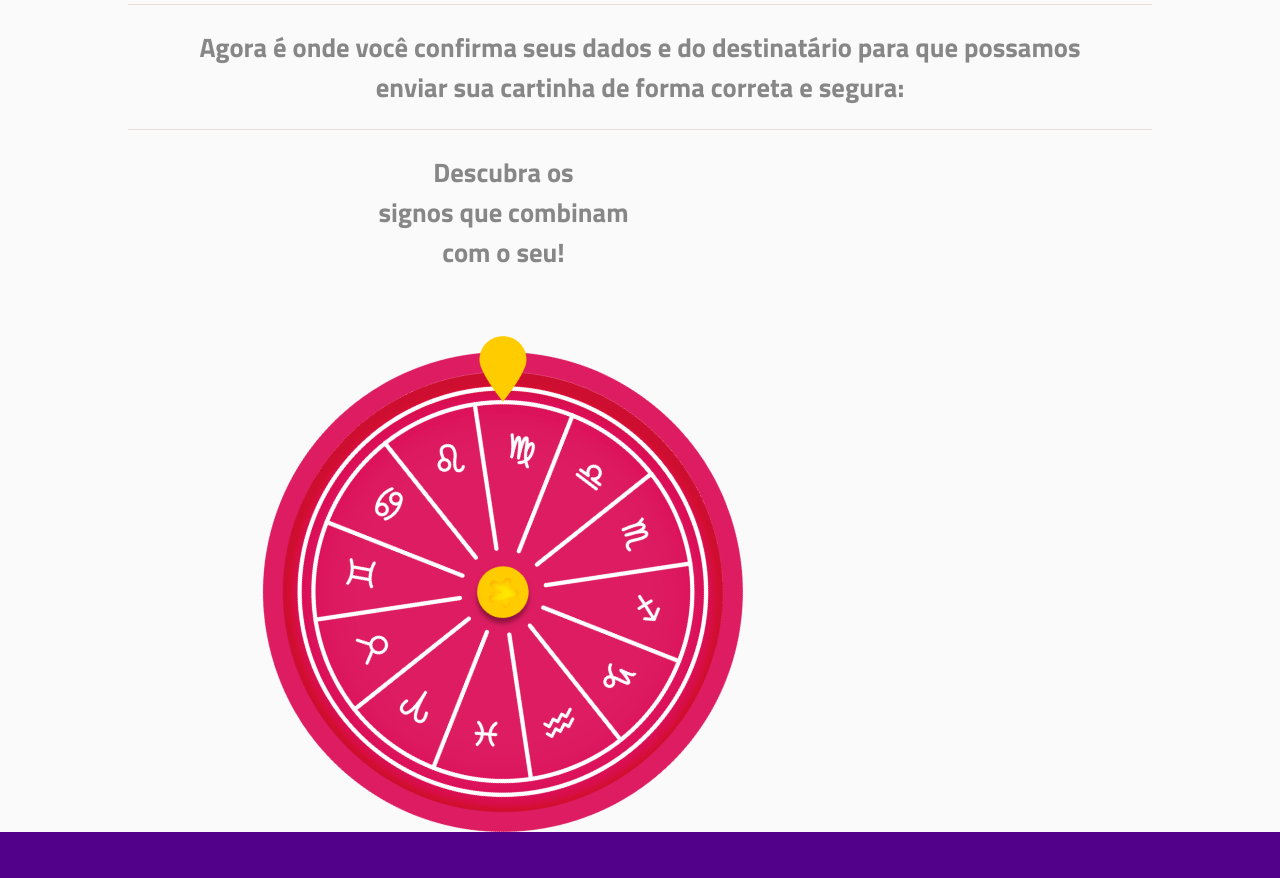
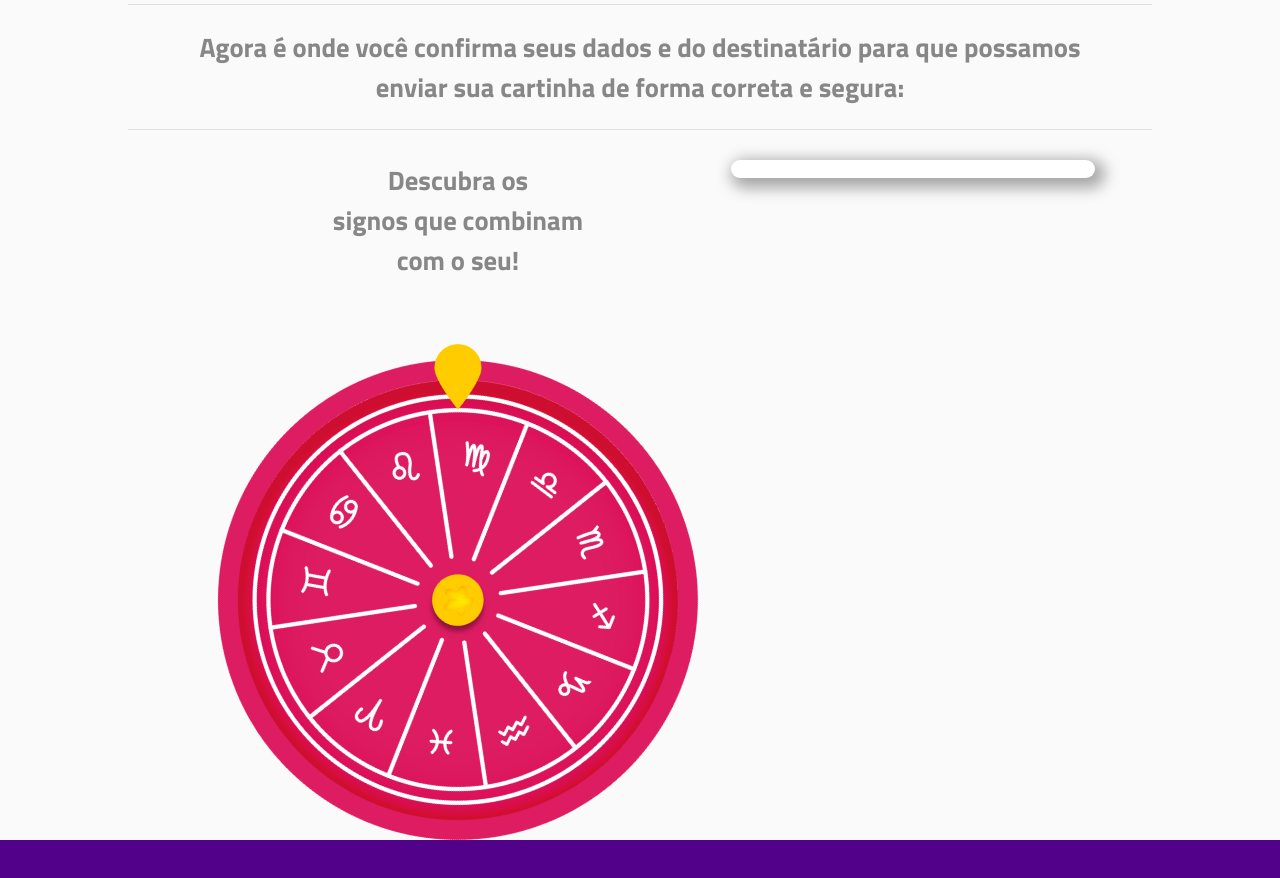
Before and after one commit to flyp-felype/lp-amor-30-dias, a Next.js app: page / in a window 1280 px wide. Shown: the part 2540-3418 px from the top of the page. Built offline with nearby package versions, Linux system fonts and the light colour scheme.

Commit message:
iniciando o card da roleta

```diff
--- a/component/BoxCarta/styles.jsx
+++ b/component/BoxCarta/styles.jsx
@@ -16,7 +16,12 @@ export const Container = styled.div`
 export const Title = styled.h1`
   text-align: center;
   color: #fff;
-  font-size: ${px2vw(30)};
+  @media (min-width: 1024px) {
+    font-size: ${px2vw(30)};
+  }
+  @media (max-width: 1023px) {
+    font-size: ${px2vw(50)};
+  }
 `;
 
 export const Carta = styled.div`
--- a/component/Roleta/index.jsx
+++ b/component/Roleta/index.jsx
@@ -1,7 +1,7 @@
 import React, {useState} from 'react';
 import {Wheel} from './Roulette';
 import {makeStyles, Modal} from '@material-ui/core';
-import {Container, Coluna, Title} from './styles';
+import {Container, Coluna, Title, Coluna2, Card} from './styles';
 import {getRandomInt} from '../../utils/rolete';
 const mockData = {
   1: '1 Libra',
@@ -83,6 +83,9 @@ function Roleta() {
           />
         </div>
       </Coluna>
+      <Coluna2>
+        <Card></Card>
+      </Coluna2>
     </Container>
   );
 }
--- a/component/Roleta/styles.jsx
+++ b/component/Roleta/styles.jsx
@@ -1,16 +1,47 @@
 import styled from 'styled-components';
 import px2vw from '../../utils/px2vw';
 
-export const Container = styled.div``;
+export const Container = styled.div`
+  display: flex;
+  flex-direction: row;
+  padding-top: 30px;
+`;
 
 export const Title = styled.h2`
   text-align: center;
   color: #878787;
-  font-size: ${px2vw(30)};
+  margin: 0px;
+  @media (min-width: 1024px) {
+    font-size: ${px2vw(30)};
+  }
+  @media (max-width: 1023px) {
+    font-size: ${px2vw(50)};
+  }
 `;
 
 export const Coluna = styled.div`
-  width: 70%;
+  @media (min-width: 1024px) {
+    width: 60%;
+  }
+  @media (max-width: 1023px) {
+    width: 100%;
+  }
+`;
+export const Coluna2 = styled.div`
+  @media (min-width: 1024px) {
+    width: 40%;
+  }
+  @media (max-width: 1023px) {
+    width: 100%;
+  }
+`;
+export const Card = styled.div`
+  width: 100%;
+  background-color: #fff;
+  border-radius: ${px2vw(15)};
+  padding: ${px2vw(10)};
+  -webkit-box-shadow: 5px 5px 15px 5px rgba(0, 0, 0, 0.34);
+  box-shadow: 5px 5px 15px 5px rgba(0, 0, 0, 0.34);
 `;
 
 export const RotationContainer = styled.div`
--- a/pages/styles.jsx
+++ b/pages/styles.jsx
@@ -44,7 +44,12 @@ export const Corpo = styled.div`
 export const Title = styled.h2`
   text-align: center;
   color: #878787;
-  font-size: ${px2vw(30)};
+  @media (min-width: 1024px) {
+    font-size: ${px2vw(30)};
+  }
+  @media (max-width: 1023px) {
+    font-size: ${px2vw(50)};
+  }
 `;
 
 export const Coluna = styled.div`
```
